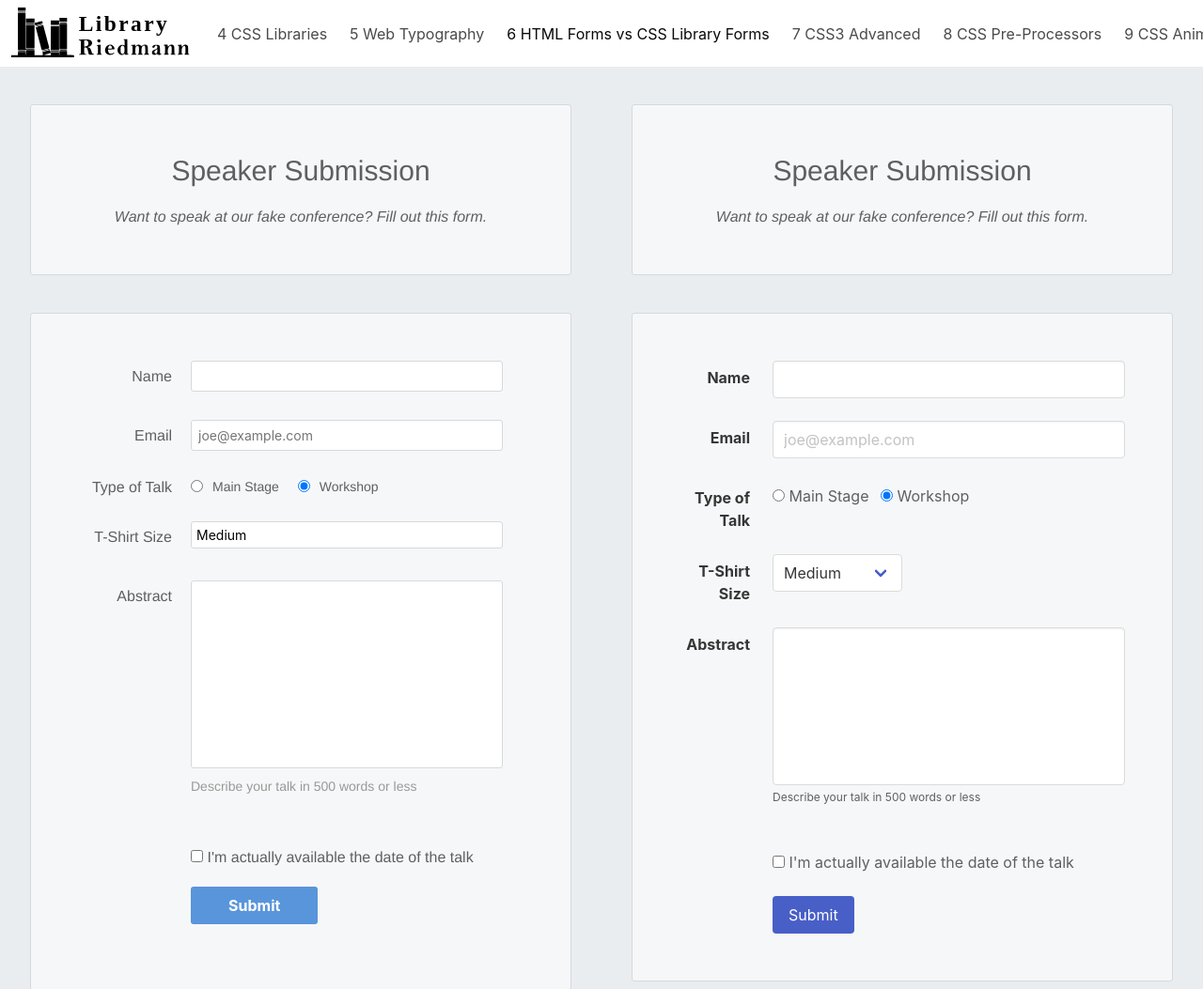
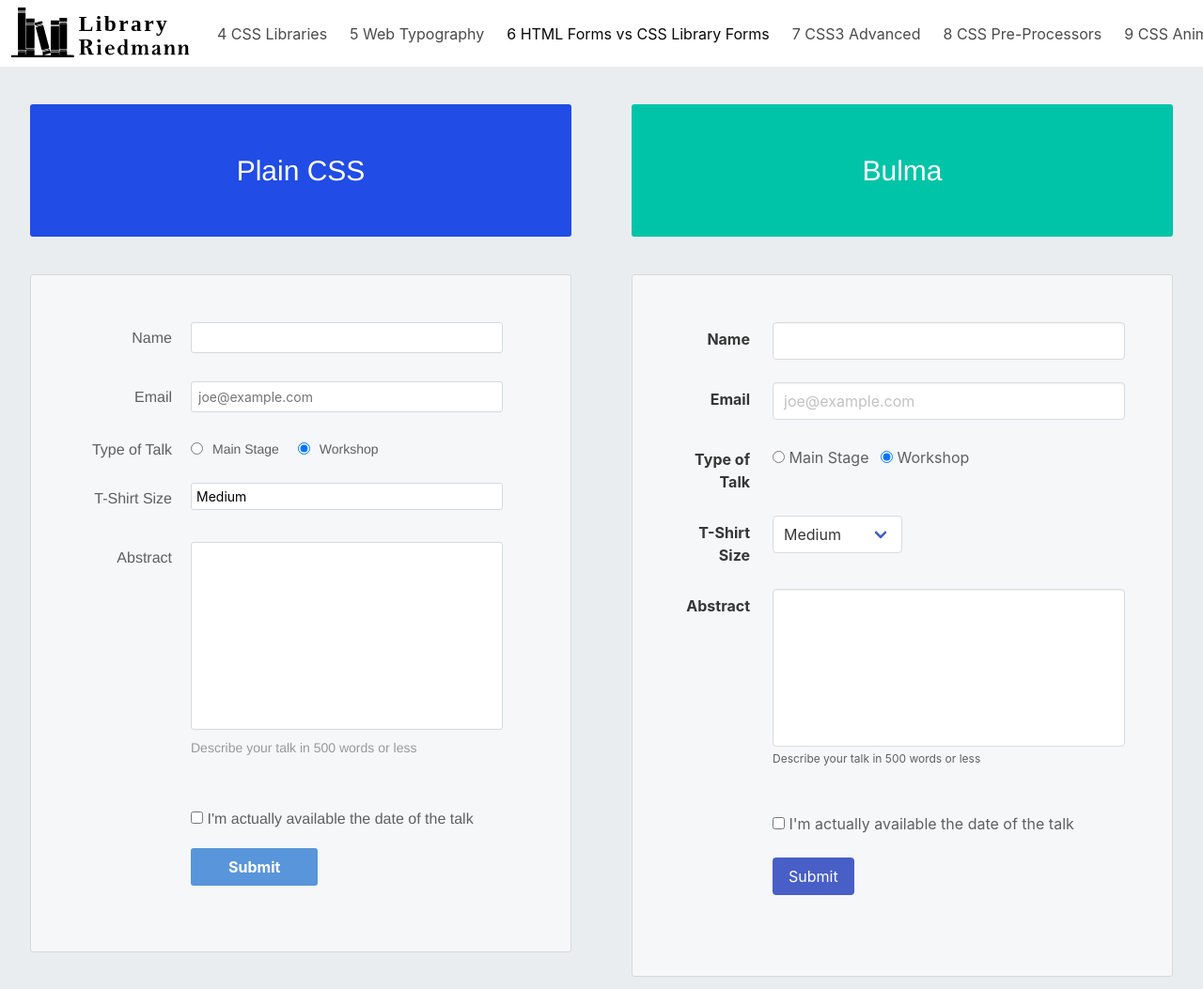
Before and after one commit to RiediJohannes/library-riedmann, a plain HTML site: page ex4-10/src/forms.html in a window 1280 px wide. Shown: the top 1053 px of the page at 94% size. Drawn offline with nearby package versions, Linux system fonts and the light colour scheme.

Commit message:
Polished layout

```diff
--- a/ex4-10/src/forms.html
+++ b/ex4-10/src/forms.html
@@ -59,10 +59,8 @@
   <div id="page">
     <!-- Form styled with plain CSS -->
     <div class="form-column custom-typography">
-      <header class="general-box">
-        <h1>Speaker Submission</h1>
-        <p><em>Want to speak at our fake conference? Fill out
-          this form.</em></p>
+      <header id="css" class="general-box">
+        <h1>Plain CSS</h1>
       </header>
 
       <form id='plainForm' class="general-box" action='' method='get'>
@@ -118,10 +116,8 @@
 
     <!-- Form styled with Bulma CSS library -->
     <div class="form-column">
-      <header class="custom-typography general-box">
-        <h1>Speaker Submission</h1>
-        <p><em>Want to speak at our fake conference? Fill out
-          this form.</em></p>
+      <header id="bulma" class="custom-typography general-box">
+        <h1>Bulma</h1>
       </header>
 
       <form id='bulmaForm' class="general-box" action='' method='get'>
@@ -223,7 +219,7 @@
           </div>
         </div>
 
-        <div class="field is-horizontal">
+        <div class="field is-horizontal mb-5 pb-3">
           <div class="field-label is-normal"></div>
           <div class="field-body">
             <div class="field">
--- a/ex4-10/src/styles/forms.css
+++ b/ex4-10/src/styles/forms.css
@@ -18,7 +18,7 @@
   flex-direction: column;
   align-items: center;
 
-  flex-basis: 50%;
+  width: 100%;
 }
 
 .custom-typography {
@@ -42,7 +42,17 @@
 
 header h1 {
   font-size: 30px;
-  margin-bottom: 20px;
+  color: white;
+}
+
+#bulma {
+  background-color: #00c4a7;
+  border-color: transparent;
+}
+
+#css {
+  background-color: #214ce5;
+  border-color: transparent;
 }
 
 form {
@@ -156,6 +166,10 @@
   background-color: #407FC7;
 }
 
+.control .button {
+  width: 100%;
+}
+
 
 @media only screen and (min-width: 1100px) {
   #page {
@@ -213,4 +227,8 @@
   .form-row button {
     margin-left: 120px;
   }
+
+  .control .button {
+    width: auto;
+  }
 }
```
